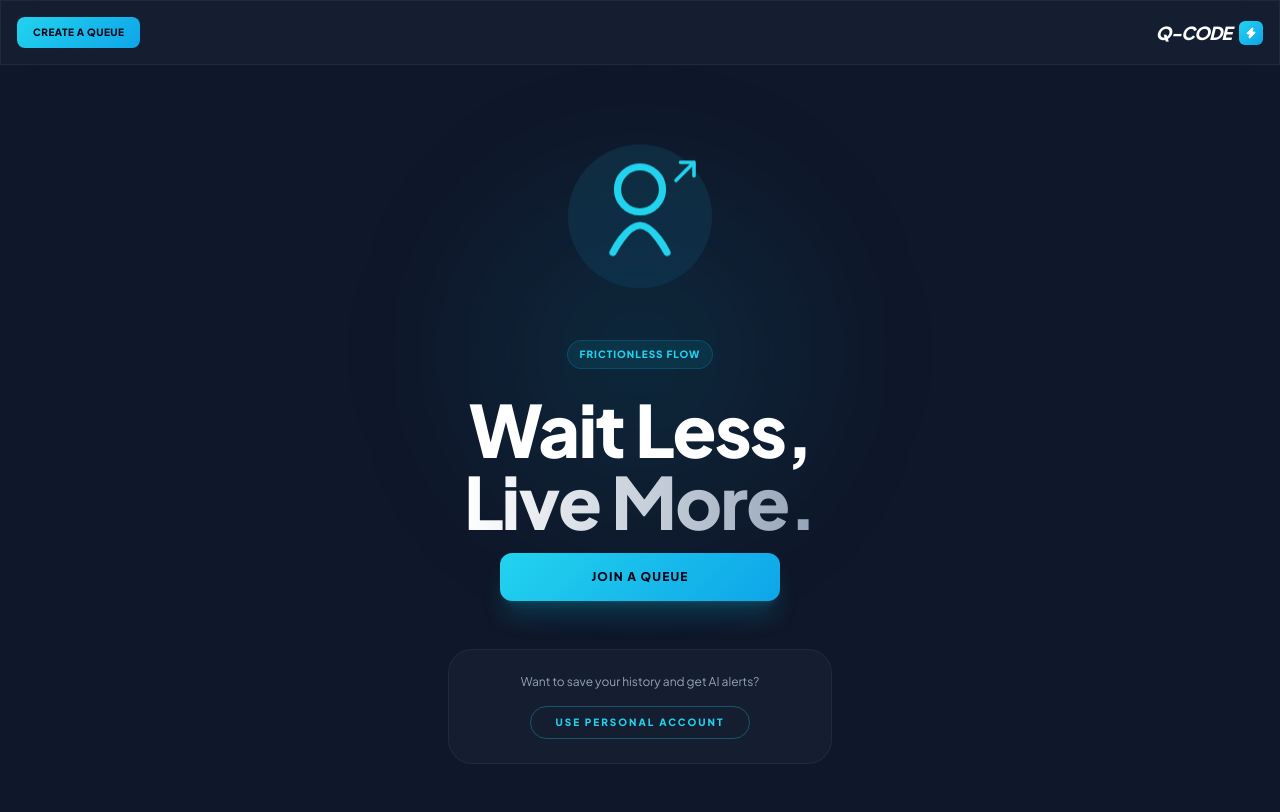
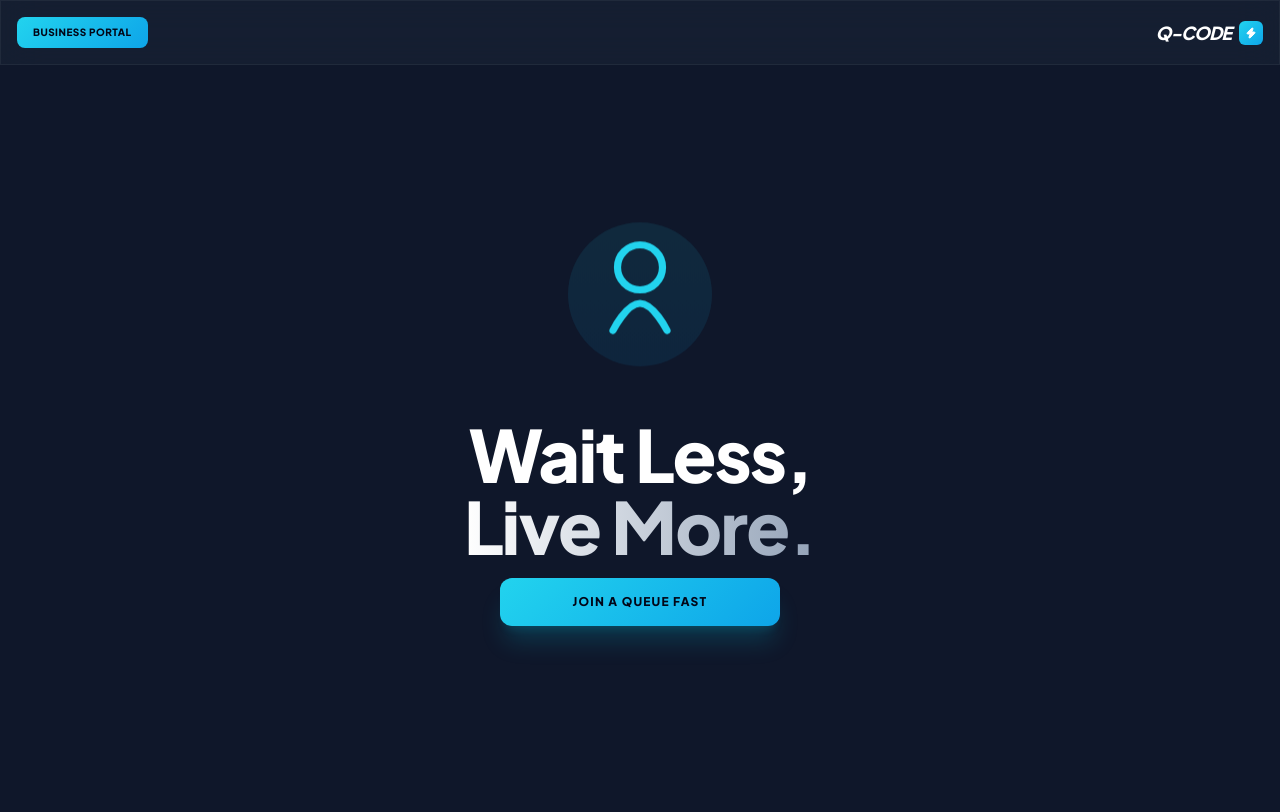
Before and after one commit to aremuelerepa-netizen/Q-code, a Flask app: page / in a window 1280 px wide. After the commit the page ends 644 px from the top, so only its background shows below. Run offline with Flask 3, Linux system fonts and the light colour scheme; some libraries are stand-ins or nearby versions.

Commit message:
Update index.html

```diff
--- a/Queue Code/templates/index.html
+++ b/Queue Code/templates/index.html
@@ -12,22 +12,24 @@
         .glass { background: rgba(30, 41, 59, 0.45); backdrop-filter: blur(20px); border: 1px solid rgba(255,255,255,0.08); }
         .btn-cyan { background: linear-gradient(135deg, #22d3ee 0%, #0ea5e9 100%); transition: all 0.4s cubic-bezier(0.4, 0, 0.2, 1); }
         .text-gradient { background: linear-gradient(to right, #fff, #94a3b8); -webkit-background-clip: text; -webkit-text-fill-color: transparent; }
-        .animate-fade { animation: fadeIn 0.8s ease-out forwards; }
-        @keyframes fadeIn { from { opacity: 0; transform: translateY(10px); } to { opacity: 1; transform: translateY(0); } }
+
+        /* Modal Style */
+        .modal-backdrop { background: rgba(2, 6, 23, 0.9); backdrop-filter: blur(10px); }
 
         .cartoon-float { animation: float 6s ease-in-out infinite; }
         @keyframes float { 0% { transform: translateY(0px); } 50% { transform: translateY(-20px); } 100% { transform: translateY(0px); } }
-
-        .btn-google { background: rgba(255, 255, 255, 0.05); border: 1px solid rgba(255, 255, 255, 0.1); transition: all 0.3s ease; }
-        .btn-google:hover { background: rgba(255, 255, 255, 0.1); border-color: rgba(255, 255, 255, 0.2); }
     </style>
 </head>
 <body class="min-h-screen bg-[#0f172a]">
 
-    <div id="notifBox" class="fixed top-5 right-5 z-[250] max-w-sm w-full hidden">
-        <div class="glass p-4 rounded-2xl border-l-4 border-cyan-400 flex items-center gap-3 shadow-2xl">
-            <i data-lucide="info" class="text-cyan-400 w-5 h-5"></i>
-            <p id="notifMessage" class="text-xs font-bold text-slate-200"></p>
+    <div id="notifModal" class="fixed inset-0 z-[300] hidden flex items-center justify-center p-6 modal-backdrop">
+        <div class="glass w-full max-w-sm rounded-[2.5rem] p-8 text-center space-y-6 border-cyan-500/30">
+            <div id="modalIcon" class="w-16 h-16 bg-cyan-500/20 text-cyan-400 rounded-full flex items-center justify-center mx-auto">
+                <i data-lucide="bell" class="w-8 h-8"></i>
+            </div>
+            <h3 id="modalTitle" class="text-xl font-black italic uppercase">Notice</h3>
+            <p id="modalMsg" class="text-xs text-slate-400 leading-relaxed"></p>
+            <button onclick="closeNotifModal()" class="w-full py-4 btn-cyan text-slate-950 rounded-2xl font-black text-xs uppercase tracking-widest">Continue</button>
         </div>
     </div>
 
@@ -38,18 +40,15 @@
                 <i data-lucide="zap" class="w-3 h-3 text-white fill-current"></i>
             </div>
         </div>
-        <a href="/login" class="btn-cyan px-4 py-2 rounded-lg text-slate-950 font-bold text-[10px] uppercase tracking-wider order-1">Create a Queue</a>
+        <a href="/login" class="btn-cyan px-4 py-2 rounded-lg text-slate-950 font-bold text-[10px] uppercase tracking-wider order-1">Business Portal</a>
     </nav>
 
     <main class="relative pt-32 pb-12 px-4 flex flex-col items-center justify-center text-center min-h-screen">
-        <div class="absolute top-1/4 left-1/2 -translate-x-1/2 w-[300px] h-[300px] bg-cyan-500/10 blur-[80px] rounded-full -z-10"></div>
-
         <div class="cartoon-float mb-8">
             <svg width="180" height="180" viewBox="0 0 200 200" fill="none" xmlns="http://www.w3.org/2000/svg">
                 <circle cx="100" cy="100" r="80" fill="url(#paint0_linear)" fill-opacity="0.1"/>
                 <path d="M70 140C70 140 85 110 100 110C115 110 130 140 130 140" stroke="#22d3ee" stroke-width="8" stroke-linecap="round"/>
                 <circle cx="100" cy="70" r="25" stroke="#22d3ee" stroke-width="8"/>
-                <path d="M140 60L160 40M160 40H145M160 40V55" stroke="#22d3ee" stroke-width="4" stroke-linecap="round" stroke-linejoin="round"/>
                 <defs>
                     <linearGradient id="paint0_linear" x1="100" y1="20" x2="100" y2="180" gradientUnits="userSpaceOnUse">
                         <stop stop-color="#22d3ee"/><stop offset="1" stop-color="#0ea5e9"/>
@@ -58,72 +57,29 @@
             </svg>
         </div>
 
-        <div class="animate-fade flex flex-col items-center w-full max-w-md">
-            <span class="px-3 py-1.5 rounded-full bg-cyan-500/10 border border-cyan-500/20 text-cyan-400 text-[10px] font-bold uppercase tracking-widest mb-6 inline-block">Frictionless Flow</span>
+        <div class="flex flex-col items-center w-full max-w-md">
             <h1 class="text-5xl md:text-7xl font-black tracking-tight mb-4 leading-[1.1]">
                 Wait Less, <br><span class="text-gradient">Live More.</span>
             </h1>
 
-            <button onclick="openModal('quick-join')" class="btn-cyan w-full max-w-[280px] py-4 rounded-xl text-slate-950 font-extrabold text-xs uppercase tracking-widest shadow-xl shadow-cyan-500/20 mb-12">
-                Join a Queue
+            <button onclick="openAuthModal('quick-join')" class="btn-cyan w-full max-w-[280px] py-4 rounded-xl text-slate-950 font-extrabold text-xs uppercase tracking-widest shadow-xl shadow-cyan-500/20 mb-12">
+                Join a Queue Fast
             </button>
-
-            <div class="glass p-6 rounded-3xl border-white/5 w-full max-w-sm">
-                <p class="text-slate-400 text-xs mb-4">Want to save your history and get AI alerts?</p>
-                <button onclick="openModal('login')" class="text-cyan-400 text-[10px] font-black uppercase tracking-[0.2em] border border-cyan-400/30 px-6 py-2 rounded-full hover:bg-cyan-400/10 transition-all">
-                    Use Personal Account
-                </button>
-            </div>
         </div>
     </main>
 
     <div id="authModal" class="fixed inset-0 bg-slate-950/95 backdrop-blur-xl hidden flex items-center justify-center p-4 z-[100]">
         <div class="glass w-full max-w-[380px] rounded-[28px] p-8 relative border-white/10">
-            <button onclick="closeModal()" class="absolute top-4 right-4 text-slate-500"><i data-lucide="x" class="w-5 h-5"></i></button>
+            <button onclick="closeAuthModal()" class="absolute top-4 right-4 text-slate-500"><i data-lucide="x" class="w-5 h-5"></i></button>
 
             <div id="quickJoinSection" class="space-y-6 pt-4 hidden">
                 <div class="text-center">
-                    <h3 class="text-xl font-black mb-1">Quick Join</h3>
-                    <p class="text-slate-400 text-xs">No account needed. Just your name.</p>
+                    <h3 class="text-xl font-black mb-1 italic uppercase">Quick Join</h3>
+                    <p class="text-slate-400 text-xs">Enter the code from the Supabase directory.</p>
                 </div>
-                <input type="text" id="serviceCode" class="w-full bg-slate-900/50 border border-white/10 p-4 rounded-xl focus:border-cyan-400 outline-none text-center font-bold uppercase" placeholder="SERVICE CODE (e.g. SERV-508640)">
-                <input type="text" id="visitorName" class="w-full bg-slate-900/50 border border-white/10 p-4 rounded-xl focus:border-cyan-400 outline-none text-center" placeholder="YOUR NAME">
-                <button onclick="joinFrictionless()" class="w-full py-4 btn-cyan text-slate-950 font-black rounded-xl uppercase tracking-widest text-[10px]">Secure Spot</button>
-            </div>
-
-            <div id="loginSection" class="space-y-4 pt-4 hidden">
-                <div class="text-center mb-2">
-                    <h3 class="text-xl font-black mb-1">Welcome Back</h3>
-                    <p class="text-slate-400 text-xs">Sign in to your vault.</p>
-                </div>
-                <button onclick="handleGoogleLogin()" class="btn-google w-full py-3 rounded-xl flex items-center justify-center gap-3 text-xs font-bold uppercase tracking-wider">
-                    <img src="https://www.gstatic.com/images/branding/product/1x/gsa_512dp.png" class="w-4 h-4" alt="Google">
-                    Continue with Google
-                </button>
-                <div class="flex items-center gap-4 text-slate-600 my-2">
-                    <div class="h-px bg-white/5 flex-1"></div>
-                    <span class="text-[9px] font-bold">OR</span>
-                    <div class="h-px bg-white/5 flex-1"></div>
-                </div>
-                <input type="email" id="loginEmail" class="w-full bg-slate-900/50 border border-white/10 p-4 rounded-xl focus:border-cyan-400 outline-none" placeholder="Email Address">
-                <input type="password" id="loginPass" class="w-full bg-slate-900/50 border border-white/10 p-4 rounded-xl focus:border-cyan-400 outline-none" placeholder="Password">
-                <button onclick="loginUser()" class="w-full py-4 btn-cyan text-slate-950 font-black rounded-xl uppercase tracking-widest text-[10px]">Sign In</button>
-                <p class="text-center text-[10px] text-slate-500 uppercase font-bold">New here? <span onclick="toggleAuth('register')" class="text-cyan-400 cursor-pointer">Create Account</span></p>
-            </div>
-
-            <div id="registerSection" class="space-y-4 pt-4 hidden">
-                <div class="text-center mb-2">
-                    <h3 class="text-xl font-black mb-1">Join the Elite</h3>
-                    <p class="text-slate-400 text-xs">One account for all locations.</p>
-                </div>
-                <button onclick="handleGoogleLogin()" class="btn-google w-full py-3 rounded-xl flex items-center justify-center gap-3 text-xs font-bold uppercase tracking-wider">
-                    <img src="https://www.gstatic.com/images/branding/product/1x/gsa_512dp.png" class="w-4 h-4" alt="Google">
-                    Join with Google
-                </button>
-                <input type="email" id="regEmail" class="w-full bg-slate-900/50 border border-white/10 p-4 rounded-xl focus:border-cyan-400 outline-none text-sm" placeholder="Email Address">
-                <input type="password" id="regPass" class="w-full bg-slate-900/50 border border-white/10 p-4 rounded-xl focus:border-cyan-400 outline-none text-sm" placeholder="Create Password">
-                <button onclick="registerPersonalAccount()" class="w-full py-4 btn-cyan text-slate-950 font-black rounded-xl uppercase tracking-widest text-[10px]">Create Personal Vault</button>
-                <p class="text-center text-[10px] text-slate-500 uppercase font-bold">Already have one? <span onclick="toggleAuth('login')" class="text-cyan-400 cursor-pointer">Login</span></p>
+                <input type="text" id="serviceCode" class="w-full bg-slate-900/50 border border-white/10 p-4 rounded-xl focus:border-cyan-400 outline-none text-center font-bold uppercase" placeholder="ENTER SERVICE CODE">
+                <input type="text" id="visitorName" class="w-full bg-slate-900/50 border border-white/10 p-4 rounded-xl focus:border-cyan-400 outline-none text-center" placeholder="ENTER YOUR NAME">
+                <button id="joinBtn" onclick="joinFrictionless()" class="w-full py-4 btn-cyan text-slate-950 font-black rounded-xl uppercase tracking-widest text-[10px]">Verify & Join Queue</button>
             </div>
         </div>
     </div>
@@ -131,106 +87,78 @@
     <script>
         lucide.createIcons();
 
-        // 1. MEMORY: Check for active session on load
+        // Check if user is already in a queue
         window.onload = () => {
-            const activeTicket = localStorage.getItem('active_ticket_id');
-            if (activeTicket) {
-                // Skip landing if user is already in a queue
+            if (localStorage.getItem('active_ticket_id')) {
                 window.location.href = '/status';
             }
         };
 
-        function notify(msg) {
-            const box = document.getElementById('notifBox');
-            document.getElementById('notifMessage').innerText = msg;
-            box.classList.remove('hidden');
-            setTimeout(() => box.classList.add('hidden'), 3000);
+        function showModal(title, message, isSuccess = false) {
+            document.getElementById('modalTitle').innerText = title;
+            document.getElementById('modalMsg').innerText = message;
+            const icon = document.getElementById('modalIcon');
+
+            if(isSuccess) {
+                icon.className = "w-16 h-16 bg-green-500/20 text-green-400 rounded-full flex items-center justify-center mx-auto";
+            } else {
+                icon.className = "w-16 h-16 bg-rose-500/20 text-rose-400 rounded-full flex items-center justify-center mx-auto";
+            }
+
+            document.getElementById('notifModal').classList.remove('hidden');
         }
 
-        function openModal(mode) {
-            document.getElementById('authModal').classList.remove('hidden');
-            toggleAuth(mode);
+        function closeNotifModal() {
+            document.getElementById('notifModal').classList.add('hidden');
         }
 
-        function closeModal() { document.getElementById('authModal').classList.add('hidden'); }
-
-        function toggleAuth(mode) {
-            document.getElementById('quickJoinSection').classList.add('hidden');
-            document.getElementById('loginSection').classList.add('hidden');
-            document.getElementById('registerSection').classList.add('hidden');
-
+        function openAuthModal(mode) {
+            document.getElementById('authModal').classList.remove('hidden');
             if(mode === 'quick-join') document.getElementById('quickJoinSection').classList.remove('hidden');
-            if(mode === 'login') document.getElementById('loginSection').classList.remove('hidden');
-            if(mode === 'register') document.getElementById('registerSection').classList.remove('hidden');
         }
 
-        // 2. UNIVERSAL CODE RECOGNITION LOGIC
+        function closeAuthModal() { document.getElementById('authModal').classList.add('hidden'); }
+
         async function joinFrictionless() {
-            const service_code = document.getElementById('serviceCode').value.trim().toUpperCase();
-            const name = document.getElementById('visitorName').value.trim();
+            const serviceCode = document.getElementById('serviceCode').value.trim().toUpperCase();
+            const visitorName = document.getElementById('visitorName').value.trim();
+            const btn = document.getElementById('joinBtn');
 
-            if(!service_code || !name) return notify("Enter all details");
+            if(!serviceCode || !visitorName) return showModal('Error', 'Please provide both your name and the service code.');
+
+            btn.disabled = true;
+            btn.innerText = "VERIFYING...";
 
             try {
-                // This sends the code to the global database check
-                const res = await fetch('/api/auth/join-frictionless', {
+                // FETCH: Check Supabase via your backend API
+                const response = await fetch('/api/auth/join-frictionless', {
                     method: 'POST',
-                    headers: {'Content-Type': 'application/json'},
-                    body: JSON.stringify({ service_code, name })
+                    headers: { 'Content-Type': 'application/json' },
+                    body: JSON.stringify({ service_code: serviceCode, name: visitorName })
                 });
 
-                const data = await res.json();
+                const data = await response.json();
 
-                if(data.status === 'success') {
-                    // Store details so the app "remembers" them
+                if (data.status === 'success') {
+                    // Save to memory
                     localStorage.setItem('active_ticket_id', data.ticket_id);
-                    localStorage.setItem('visitor_name', name);
-                    localStorage.setItem('active_service_code', service_code);
+                    localStorage.setItem('visitor_name', visitorName);
+                    localStorage.setItem('org_name', data.organization_name);
 
-                    notify("Spot Secured!");
-                    // Redirect to the status page
-                    setTimeout(() => window.location.href = '/status', 800);
+                    // SUCCESS MODAL
+                    showModal('Success!', `You have successfully joined the queue for ${data.organization_name}.`, true);
+
+                    // Redirect after 2 seconds
+                    setTimeout(() => { window.location.href = '/status'; }, 2000);
                 } else {
-                    notify("Code unrecognized. Check the Admin code.");
+                    showModal('Invalid Code', 'The service code you entered does not exist in our system. Please check with the administrator.');
+                    btn.disabled = false;
+                    btn.innerText = "VERIFY & JOIN QUEUE";
                 }
-            } catch (e) {
-                notify("Server connection lost.");
-            }
-        }
-
-        function handleGoogleLogin() { window.location.href = "/api/auth/google"; }
-
-        async function loginUser() {
-            const email = document.getElementById('loginEmail').value;
-            const password = document.getElementById('loginPass').value;
-            if(!email || !password) return notify("Missing credentials");
-
-            const res = await fetch('/api/auth/user-login', {
-                method: 'POST',
-                headers: {'Content-Type': 'application/json'},
-                body: JSON.stringify({ email, password })
-            });
-            const data = await res.json();
-            if(data.status === 'success') window.location.href = '/userpage';
-            else notify(data.message);
-        }
-
-        async function registerPersonalAccount() {
-            const email = document.getElementById('regEmail').value;
-            const password = document.getElementById('regPass').value;
-            if(!email || !password) return notify("Fill all fields");
-
-            const res = await fetch('/api/auth/user-register', {
-                method: 'POST',
-                headers: {'Content-Type': 'application/json'},
-                body: JSON.stringify({ email, password })
-            });
-            const data = await res.json();
-            if(data.status === 'success') {
-                notify("Account Secured!");
-                setTimeout(() => window.location.href = '/userpage', 1000);
-            } else {
-                notify(data.message);
+            } catch (error) {
+                showModal('System Error', 'Unable to connect to Supabase. Check your internet connection.');
+                btn.disabled = false;
+                btn.innerText = "VERIFY & JOIN QUEUE";
             }
         }
     </script>
```
